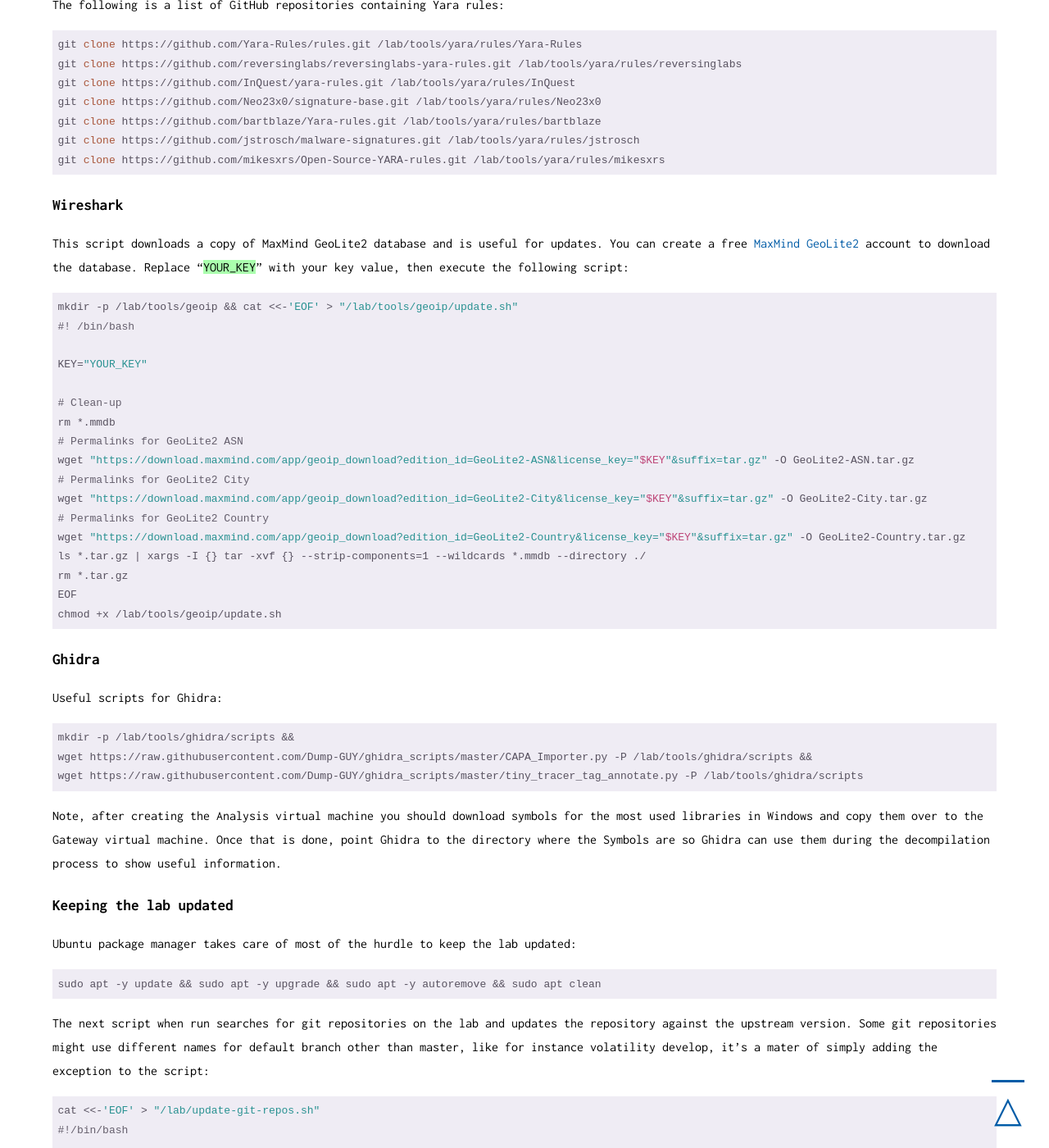
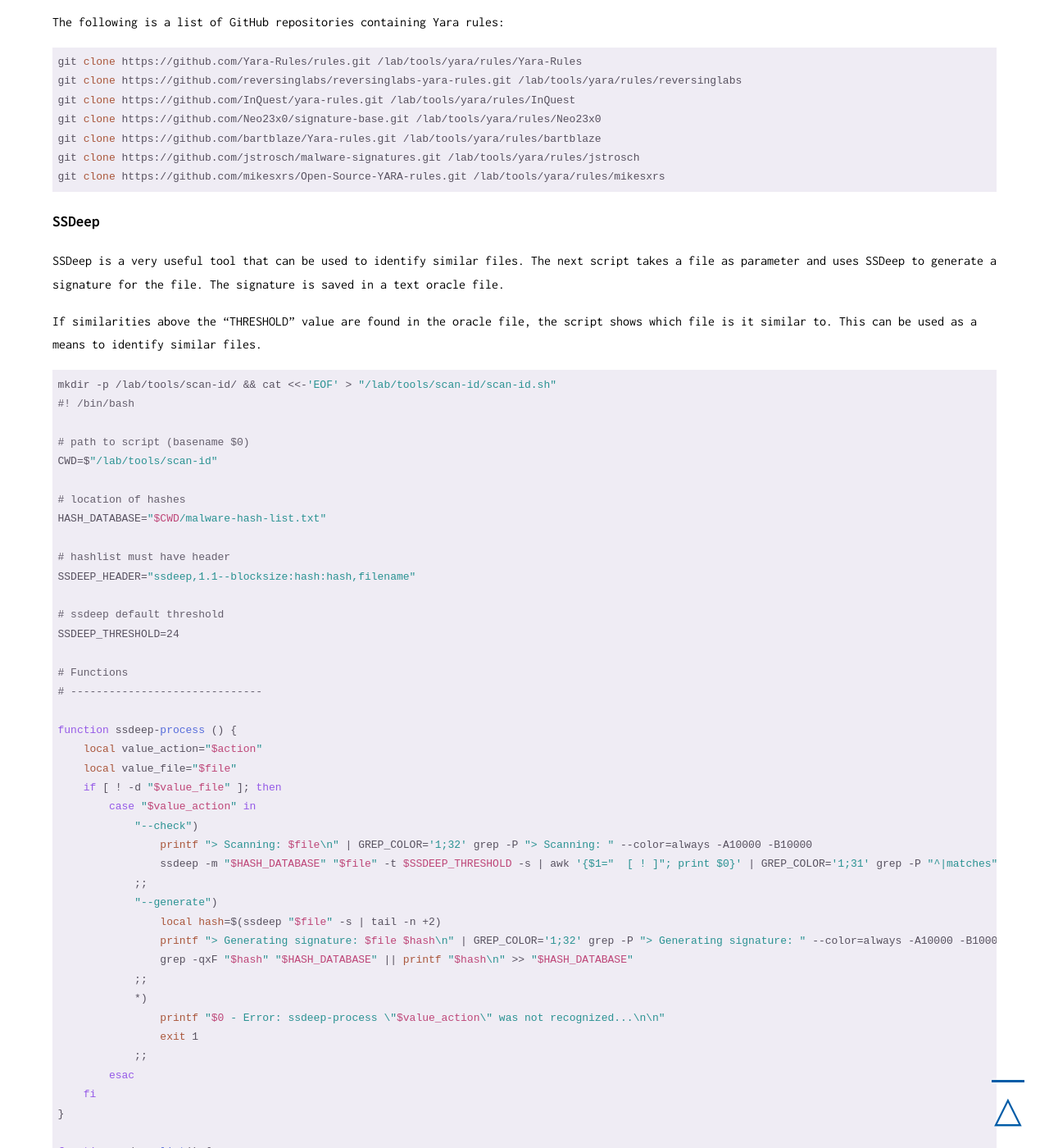
Before and after one commit to qwertzy-antonio-godinho/qwertzy-antonio-godinho.github.io, a Jekyll site: the page built from _posts/2021-02-08-Malware-Lab-Part-1-The-Gateway.md, in a window 1280 px wide and 1400 px high, scrolled down 62090 px. Shown: the whole window at 82% size. Built offline with Jekyll 4.4.1, drawn with Linux system fonts in a browser that asks for light colours; some of the changed text lies outside the part shown.

Commit message:
added ssdeep

```diff
--- a/_posts/2021-02-08-Malware-Lab-Part-1-The-Gateway.md
+++ b/_posts/2021-02-08-Malware-Lab-Part-1-The-Gateway.md
@@ -2072,6 +2072,94 @@
 git clone https://github.com/jstrosch/malware-signatures.git /lab/tools/yara/rules/jstrosch
 git clone https://github.com/mikesxrs/Open-Source-YARA-rules.git /lab/tools/yara/rules/mikesxrs
 </code></pre>
+
+## SSDeep
+
+SSDeep is a very useful tool that can be used to identify similar files. The next script takes a file as parameter and uses SSDeep to generate a signature for the file. The signature is saved in a text oracle file.
+
+If similarities above the "THRESHOLD" value are found in the oracle file, the script shows which file is it similar to. This can be used as a means to identify similar files.
+
+<pre><code class="bash">mkdir -p /lab/tools/scan-id/ && cat <<-'EOF' > "/lab/tools/scan-id/scan-id.sh"
+#! /bin/bash
+
+# path to script (basename $0)
+CWD=$"/lab/tools/scan-id"
+
+# location of hashes
+HASH_DATABASE="$CWD/malware-hash-list.txt"
+
+# hashlist must have header
+SSDEEP_HEADER="ssdeep,1.1--blocksize:hash:hash,filename"
+
+# ssdeep default threshold
+SSDEEP_THRESHOLD=24
+
+# Functions
+# ------------------------------
+
+function ssdeep-process () {
+    local value_action="$action"
+    local value_file="$file"
+    if [ ! -d "$value_file" ]; then
+        case "$value_action" in
+            "--check")
+                printf "> Scanning: $file\n" | GREP_COLOR='1;32' grep -P "> Scanning: " --color=always -A10000 -B10000
+                ssdeep -m "$HASH_DATABASE" "$file" -t $SSDEEP_THRESHOLD -s | awk '{$1="  [ ! ]"; print $0}' | GREP_COLOR='1;31' grep -P "^|matches" --color=always -A10000 -B10000 | GREP_COLOR='1;30' grep -P "$HASH_DATABASE:" --color=always -A10000 -B10000
+            ;;
+            "--generate")
+                local hash=$(ssdeep "$file" -s | tail -n +2)
+                printf "> Generating signature: $file $hash\n" | GREP_COLOR='1;32' grep -P "> Generating signature: " --color=always -A10000 -B10000 | GREP_COLOR='1;35' grep -P "$hash" --color=always -A10000 -B10000
+                grep -qxF "$hash" "$HASH_DATABASE" || printf "$hash\n" >> "$HASH_DATABASE"
+            ;;
+            *)
+                printf "$0 - Error: ssdeep-process \"$value_action\" was not recognized...\n\n"
+                exit 1
+            ;;
+        esac
+    fi
+}
+
+function ssdeep-list() {
+    [[ -f "$HASH_DATABASE" ]] && cat "$HASH_DATABASE"
+}
+
+# Main
+# ------------------------------
+
+function main () {
+    [[ ! -f "$HASH_DATABASE" ]] && printf "\n" > "$HASH_DATABASE"
+    grep -qxF "$SSDEEP_HEADER" "$HASH_DATABASE" || sed -i '1 s/^/'$SSDEEP_HEADER'/' "$HASH_DATABASE"
+    case "$action" in
+        "--check"|"--generate")
+            if [[ ${files[@]} ]]; then
+                for file in ${files[*]}; do
+                    ssdeep-process "$action" "$file"
+                done
+            else
+                printf "$0 - Error: missing files for processing...\n"
+                exit 1
+            fi
+        ;;
+        "--list")
+            ssdeep-list
+        ;;
+        *)
+            printf "$0 - Error: main \"$action\" was not recognized...\n\n"
+            printf "* Operations:\n"
+            printf "  --check FILE    : Checks file for known signatures\n"
+            printf "  --generate FILE : Generates a hash signature for each file\n"
+            printf "  --list          : Lists known signatures\n"
+			exit 127
+        ;;
+    esac
+}
+
+action=$1
+files=${*: 2}
+
+main $action $files
+EOF
+chmod +x /lab/tools/scan-id/scan-id.sh</code></pre>
 
 ## Wireshark
 
```
